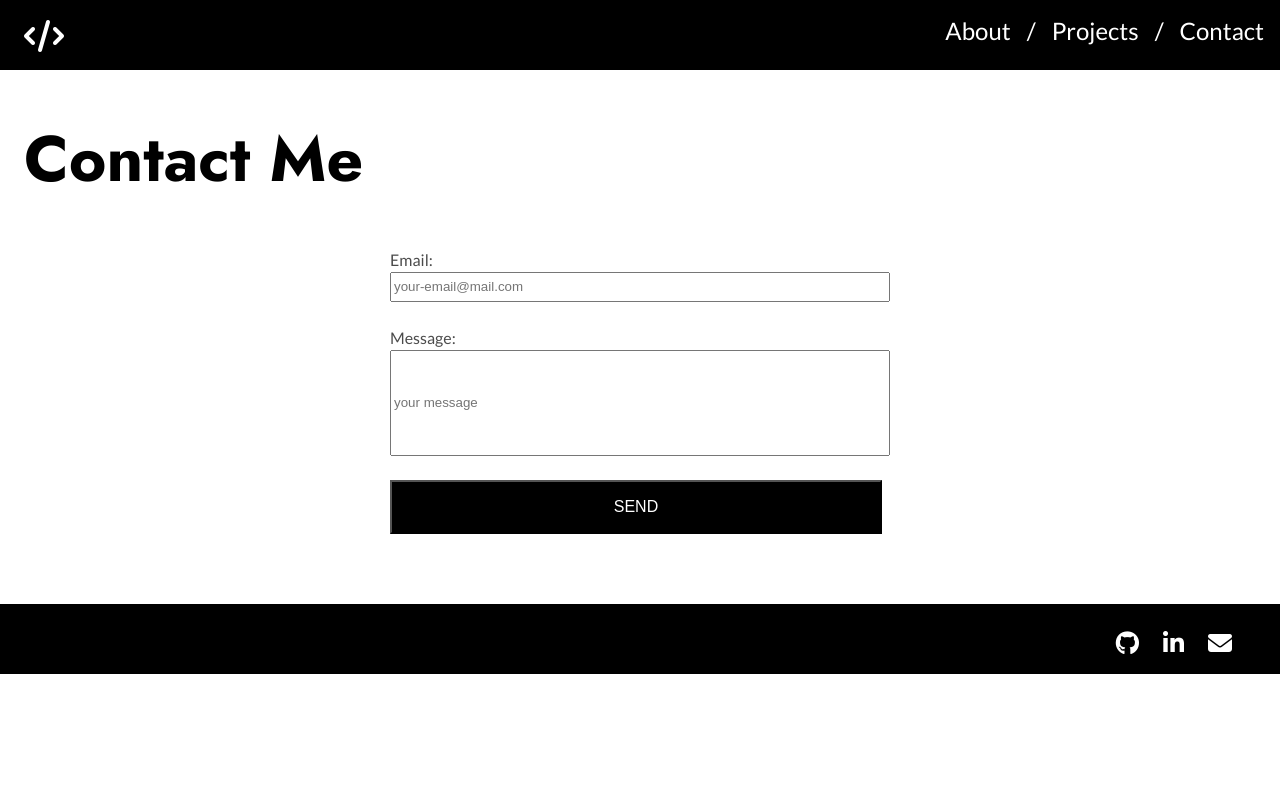
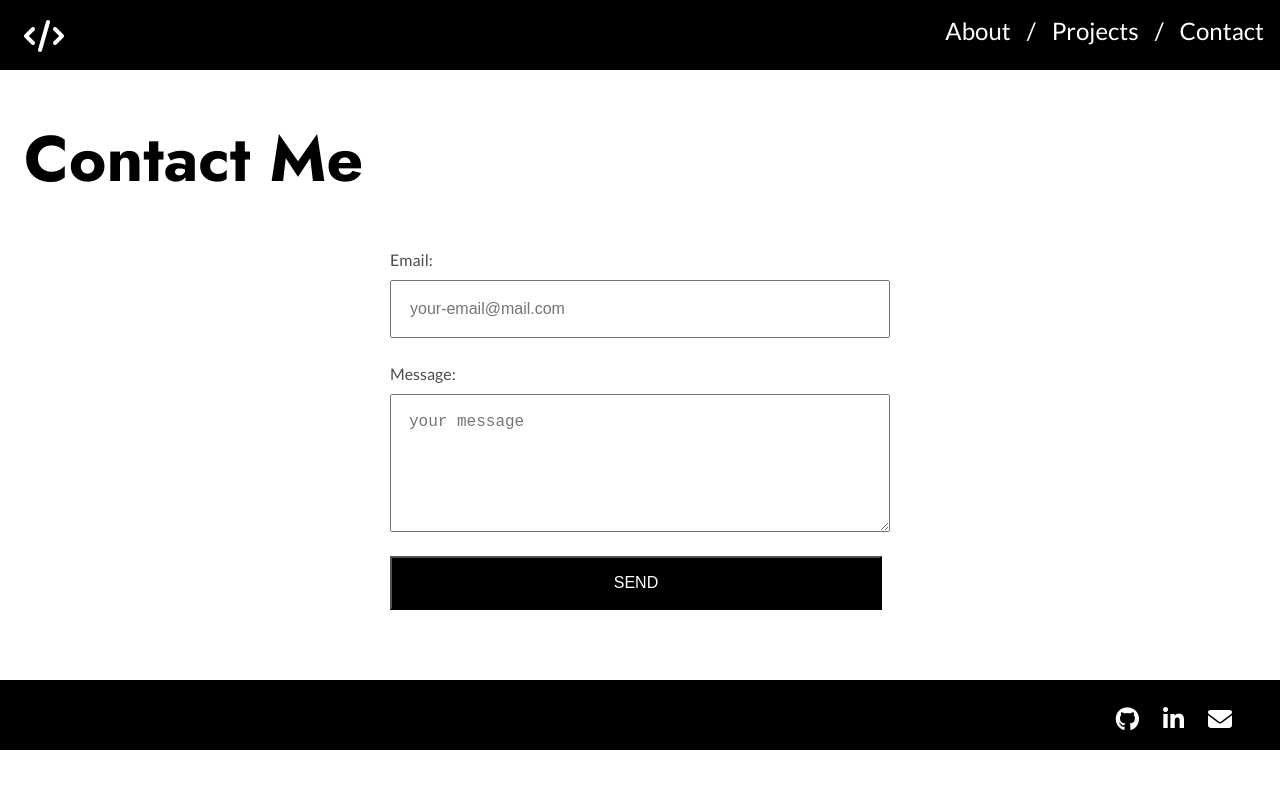
Before and after one commit to noemi-ashizuka/react-portfolio-site, a React (Create React App) app: page /contact in a window 1280 px wide. Shown: the top 788 px of the page. Built offline with nearby package versions, Linux system fonts and the light colour scheme.

Commit message:
styled form

```diff
--- a/src/assets/stylesheets/contact-form.scss
+++ b/src/assets/stylesheets/contact-form.scss
@@ -6,13 +6,18 @@ form {
   line-height: 24px;
 
   .form-input {
-    height: 24px;
     margin-bottom: 24px;
+    margin-top: 8px;
+    padding: 18px;
+    font-size: 16px;
   }
 
   .text-input {
     height: 100px;
     margin-bottom: 24px;
+    margin-top: 8px;
+    padding: 18px;
+    font-size: 16px;
   }
 
   label {
--- a/src/components/my-form.jsx
+++ b/src/components/my-form.jsx
@@ -24,7 +24,7 @@ class MyForm extends React.Component {
         <label>Email:</label>
         <input className="form-input" type="email" name="email" placeholder="your-email@mail.com" />
         <label>Message:</label>
-        <input className="text-input" type="text" name="message" placeholder="your message" />
+        <textarea className="text-input" type="text" name="message" placeholder="your message" />
         {status === "SUCCESS" ? <p>Thanks!</p> : <CustomButton>Send</CustomButton>}
         {status === "ERROR" && <p>Ooops! There was an error.</p>}
       </form>
```
